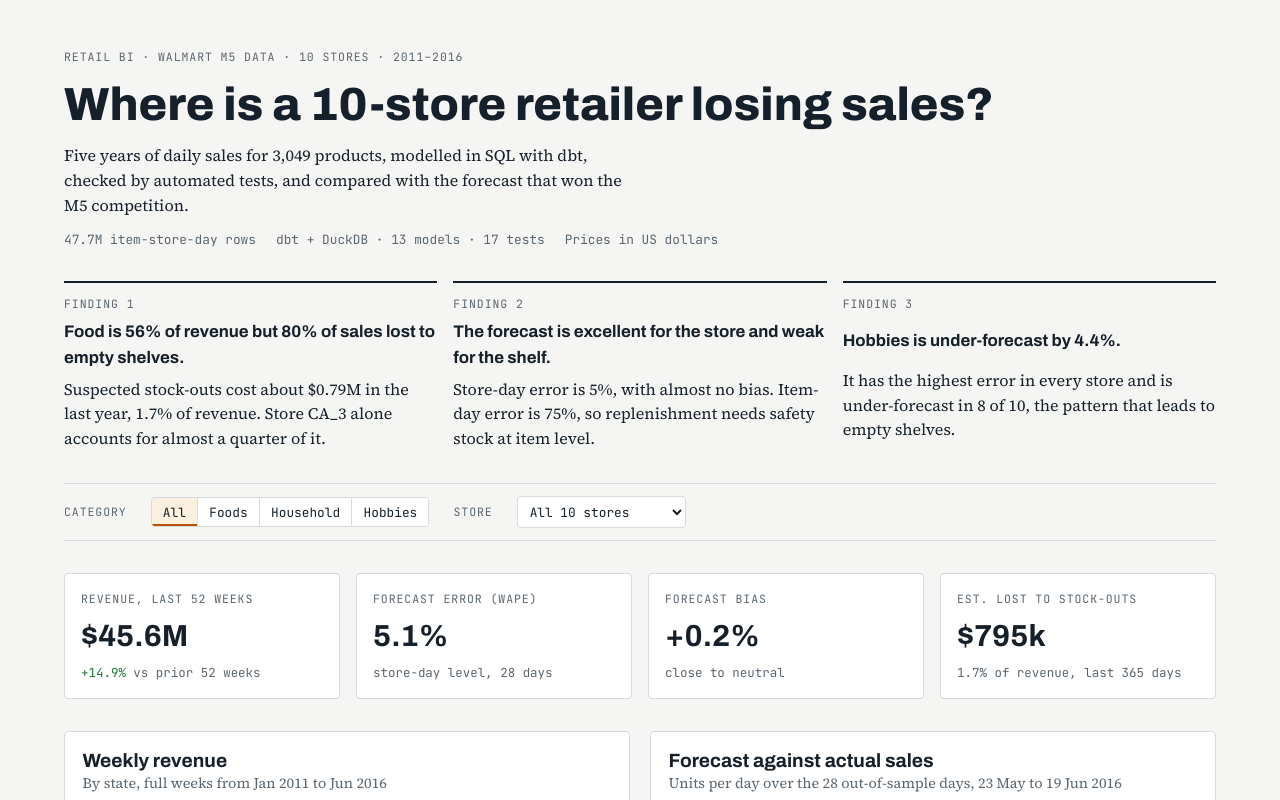
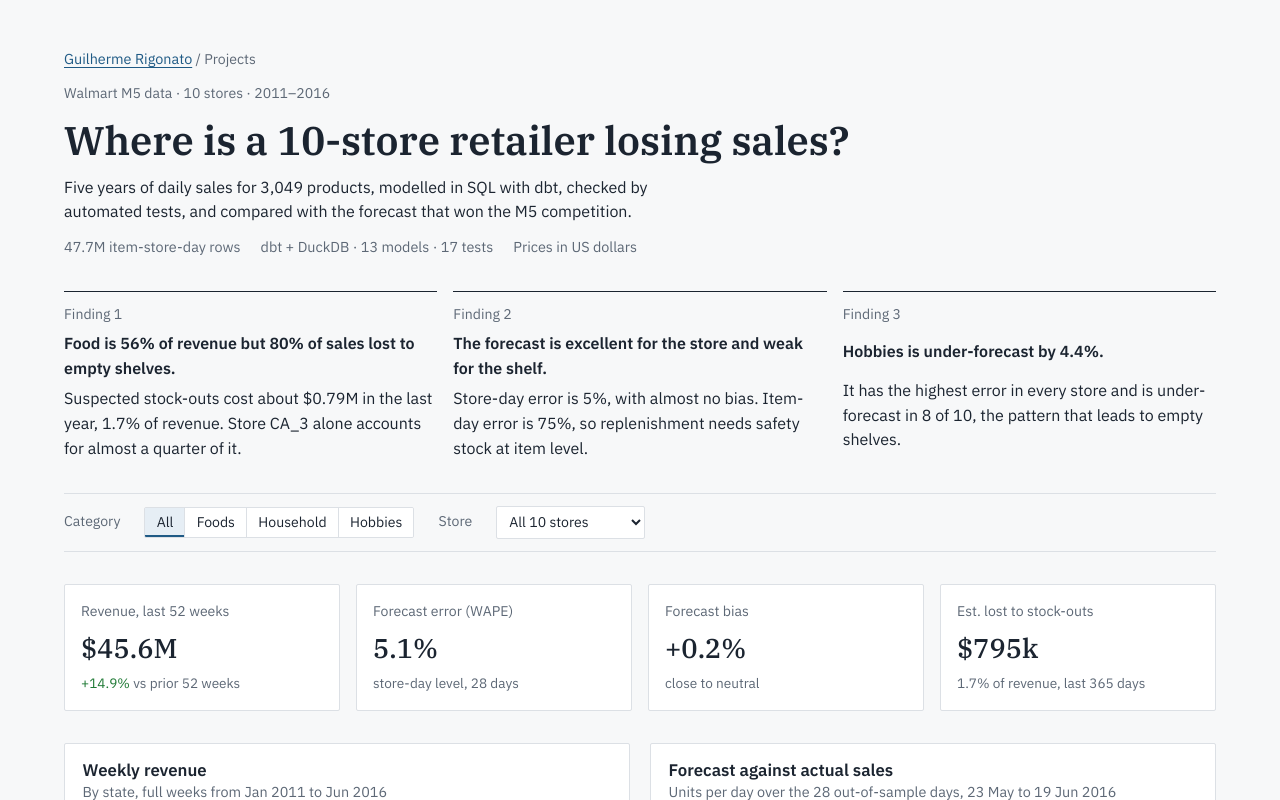
Before and after one commit to Alpralex/alpralex.github.io, a plain HTML site: page 5-retail-bi/index.html in a window 1280 px wide. Shown: the top 800 px of the page. Drawn offline with Linux system fonts and the light colour scheme.

Commit message:
Restyle M5 dashboard page (#11)
Claude-Session: https://claude.ai/code/session_01AXCpNi3xcaaV1d5eCcctJc

Co-authored-by: Claude <noreply@anthropic.com>

```diff
--- a/5-retail-bi/index.html
+++ b/5-retail-bi/index.html
@@ -7,32 +7,33 @@
 
 <link rel="preconnect" href="https://fonts.googleapis.com">
 <link rel="preconnect" href="https://fonts.gstatic.com" crossorigin>
-<link rel="stylesheet" href="https://fonts.googleapis.com/css2?family=Archivo:wdth,wght@62..125,400..800&family=Source+Serif+4:opsz,wght@8..60,400;8..60,600&family=JetBrains+Mono:wght@400;600&display=swap">
+<link rel="stylesheet" href="https://fonts.googleapis.com/css2?family=IBM+Plex+Sans:wght@400;500;600&family=IBM+Plex+Serif:wght@500;600&family=IBM+Plex+Mono:wght@400&display=swap">
 <style>
 /* Layout: a store-operations review. Findings first, one filter row, then four panels that answer: how big, how well forecast, where sales are lost, which items. */
 :root {
-  --paper: #f5f6f4;
+  --paper: #f7f8f9;
   --sheet: #ffffff;
-  --ink: #16202a;
-  --muted: #5a6670;
-  --rule: #d6dbd9;
-  --grid: #e6e9e8;
-  --signal: #b45309;
-  --signal-soft: #fbefe0;
+  --ink: #1b2430;
+  --muted: #5d6876;
+  --rule: #dce0e5;
+  --grid: #eceff2;
+  --signal: #1f5a85;
+  --signal-soft: #e6eef5;
   --s1: #2a78d6;
   --s2: #eb6834;
   --s3: #1baf7a;
   --seq-1: #cde2fb; --seq-2: #9ec5f4; --seq-3: #6da7ec; --seq-4: #3987e5; --seq-5: #256abf;
   --good: #1f7a35;
   --warn: #9a6c00;
-  --display: "Archivo", "Helvetica Neue", Arial, sans-serif;
-  --body: "Source Serif 4", Georgia, serif;
-  --mono: "JetBrains Mono", ui-monospace, Menlo, Consolas, monospace;
+  --display: "IBM Plex Sans", "Helvetica Neue", Arial, sans-serif;
+  --serif: "IBM Plex Serif", Georgia, serif;
+  --body: "IBM Plex Sans", "Helvetica Neue", Arial, sans-serif;
+  --mono: "IBM Plex Mono", ui-monospace, Menlo, Consolas, monospace;
 }
 @media (prefers-color-scheme: dark) {
   :root:not([data-theme="light"]) {
-    --paper: #12181d; --sheet: #182128; --ink: #e6eaec; --muted: #9aa7b0; --rule: #2c3943; --grid: #233039;
-    --signal: #f0a04b; --signal-soft: #2d2216;
+    --paper: #121519; --sheet: #181c21; --ink: #e3e7eb; --muted: #97a2ad; --rule: #2a3038; --grid: #20252c;
+    --signal: #86b6da; --signal-soft: #1a2633;
     --s1: #3987e5; --s2: #d95926; --s3: #199e70;
     --seq-1: #1a2c40; --seq-2: #184f95; --seq-3: #1c5cab; --seq-4: #2a78d6; --seq-5: #5598e7;
     --good: #5cb873; --warn: #d9a63a;
@@ -40,8 +41,8 @@
   }
 }
 :root[data-theme="dark"] {
-  --paper: #12181d; --sheet: #182128; --ink: #e6eaec; --muted: #9aa7b0; --rule: #2c3943; --grid: #233039;
-  --signal: #f0a04b; --signal-soft: #2d2216;
+  --paper: #121519; --sheet: #181c21; --ink: #e3e7eb; --muted: #97a2ad; --rule: #2a3038; --grid: #20252c;
+  --signal: #86b6da; --signal-soft: #1a2633;
   --s1: #3987e5; --s2: #d95926; --s3: #199e70;
   --seq-1: #1a2c40; --seq-2: #184f95; --seq-3: #1c5cab; --seq-4: #2a78d6; --seq-5: #5598e7;
   --good: #5cb873; --warn: #d9a63a;
@@ -50,54 +51,55 @@
 body { background: var(--paper); color: var(--ink); font-family: var(--body); font-size: 1rem; line-height: 1.55; }
 .wrap { max-width: 72rem; margin: 0 auto; padding-block: 2.5rem 4rem; padding-left: max(16px, env(safe-area-inset-left, 0px)); padding-right: max(16px, env(safe-area-inset-right, 0px)); display: grid; gap: 2rem; }
 h1, h2, h3 { font-family: var(--display); margin: 0; line-height: 1.15; text-wrap: balance; }
-h1 { font-size: clamp(1.9rem, 4.6vw, 2.9rem); font-weight: 800; font-stretch: 108%; }
-h2 { font-size: 1.2rem; font-weight: 700; }
+h1 { font-family: var(--serif); font-size: clamp(1.8rem, 4.2vw, 2.5rem); font-weight: 600; }
+h2 { font-size: 1.05rem; font-weight: 600; }
 p { margin: 0; max-width: 68ch; }
-.label { font-family: var(--mono); font-size: 0.72rem; letter-spacing: 0.08em; text-transform: uppercase; color: var(--muted); }
+.label { font-size: 0.88rem; color: var(--muted); }
+.crumb { font-size: 0.9rem; }
 a { color: var(--signal); text-underline-offset: 3px; }
 header { display: grid; gap: 0.75rem; }
-.meta { display: flex; flex-wrap: wrap; gap: 0.35rem 1.25rem; font-family: var(--mono); font-size: 0.8rem; color: var(--muted); }
+.meta { display: flex; flex-wrap: wrap; gap: 0.35rem 1.25rem; font-size: 0.9rem; color: var(--muted); }
 
 .findings { display: grid; grid-template-columns: repeat(auto-fit, minmax(16rem, 1fr)); gap: 1rem; counter-reset: f; }
-.finding { border-top: 2px solid var(--ink); padding-top: 0.75rem; display: grid; gap: 0.35rem; min-width: 0; }
-.finding b { font-family: var(--display); font-size: 1.05rem; }
+.finding { border-top: 1px solid var(--ink); padding-top: 0.75rem; display: grid; gap: 0.35rem; min-width: 0; }
+.finding b { font-weight: 600; font-size: 1rem; }
 
 .filters { display: flex; flex-wrap: wrap; gap: 0.75rem 1.5rem; align-items: center; padding: 0.75rem 0; border-block: 1px solid var(--rule); position: sticky; top: env(safe-area-inset-top, 0px); background: var(--paper); z-index: 5; }
 body::before { content: ""; position: fixed; inset: 0 0 auto; height: env(safe-area-inset-top, 0px); z-index: 10; background: var(--paper); }
-.seg { display: inline-flex; border: 1px solid var(--rule); border-radius: 4px; overflow: hidden; }
-.seg button { font-family: var(--mono); font-size: 0.8rem; padding: 0.35rem 0.7rem; background: var(--sheet); color: var(--ink); border: 0; border-right: 1px solid var(--rule); cursor: pointer; }
+.seg { display: inline-flex; border: 1px solid var(--rule); border-radius: 2px; overflow: hidden; }
+.seg button { font-family: var(--body); font-size: 0.88rem; padding: 0.35rem 0.7rem; background: var(--sheet); color: var(--ink); border: 0; border-right: 1px solid var(--rule); cursor: pointer; }
 .seg button:last-child { border-right: 0; }
 .seg button[aria-pressed="true"] { background: var(--signal-soft); color: var(--ink); box-shadow: inset 0 -2px 0 var(--signal); }
-select { font-family: var(--mono); font-size: 0.8rem; padding: 0.35rem 0.5rem; background: var(--sheet); color: var(--ink); border: 1px solid var(--rule); border-radius: 4px; }
+select { font-family: var(--body); font-size: 0.88rem; padding: 0.35rem 0.5rem; background: var(--sheet); color: var(--ink); border: 1px solid var(--rule); border-radius: 2px; }
 button:focus-visible, select:focus-visible, a:focus-visible { outline: 2px solid var(--signal); outline-offset: 2px; }
-.reset { font-family: var(--mono); font-size: 0.75rem; background: none; border: 0; color: var(--signal); cursor: pointer; text-decoration: underline; }
+.reset { font-family: var(--body); font-size: 0.85rem; background: none; border: 0; color: var(--signal); cursor: pointer; text-decoration: underline; }
 
 .kpis { display: grid; grid-template-columns: repeat(auto-fit, minmax(13rem, 1fr)); gap: 1rem; }
-.kpi { background: var(--sheet); border: 1px solid var(--rule); border-radius: 4px; padding: 1rem; display: grid; gap: 0.25rem; min-width: 0; }
-.kpi .v { font-family: var(--display); font-size: 1.9rem; font-weight: 700; font-stretch: 92%; font-variant-numeric: tabular-nums; }
-.kpi .d { font-family: var(--mono); font-size: 0.78rem; color: var(--muted); }
+.kpi { background: var(--sheet); border: 1px solid var(--rule); border-radius: 2px; padding: 1rem; display: grid; gap: 0.25rem; min-width: 0; }
+.kpi .v { font-family: var(--serif); font-size: 1.7rem; font-weight: 500; font-variant-numeric: tabular-nums; }
+.kpi .d { font-size: 0.85rem; color: var(--muted); }
 .up { color: var(--good); } .down { color: var(--warn); }
 
 .grid2 { display: grid; grid-template-columns: repeat(auto-fit, minmax(min(100%, 30rem), 1fr)); gap: 1.25rem; }
-.panel { background: var(--sheet); border: 1px solid var(--rule); border-radius: 4px; padding: 1.1rem; display: grid; gap: 0.75rem; align-content: start; min-width: 0; }
+.panel { background: var(--sheet); border: 1px solid var(--rule); border-radius: 2px; padding: 1.1rem; display: grid; gap: 0.75rem; align-content: start; min-width: 0; }
 .panel .sub { font-size: 0.9rem; color: var(--muted); }
 .chart { position: relative; width: 100%; }
 .chart svg { display: block; width: 100%; height: auto; overflow: visible; }
-.chart text { font-family: var(--mono); font-size: 11px; fill: var(--muted); }
+.chart text { font-family: var(--body); font-size: 11px; fill: var(--muted); }
 .chart .lbl { fill: var(--ink); font-weight: 600; }
-.legend { display: flex; flex-wrap: wrap; gap: 0.25rem 1rem; font-family: var(--mono); font-size: 0.78rem; color: var(--ink); }
+.legend { display: flex; flex-wrap: wrap; gap: 0.25rem 1rem; font-size: 0.85rem; color: var(--ink); }
 .legend i { display: inline-block; width: 14px; height: 3px; border-radius: 2px; vertical-align: middle; margin-right: 0.35rem; }
 .legend i.dash { background: repeating-linear-gradient(90deg, var(--s2) 0 5px, transparent 5px 8px) !important; }
 
-.tip { position: absolute; pointer-events: none; background: var(--ink); color: var(--paper); font-family: var(--mono); font-size: 0.75rem; padding: 0.45rem 0.6rem; border-radius: 4px; white-space: nowrap; transform: translate(-50%, calc(-100% - 10px)); z-index: 3; line-height: 1.45; }
+.tip { position: absolute; pointer-events: none; background: var(--ink); color: var(--paper); font-family: var(--body); font-size: 0.8rem; padding: 0.45rem 0.6rem; border-radius: 3px; white-space: nowrap; transform: translate(-50%, calc(-100% - 10px)); z-index: 3; line-height: 1.45; }
 .tip[hidden] { display: none; }
 
 .tbl-wrap { overflow-x: auto; }
 table { border-collapse: collapse; width: 100%; font-size: 0.85rem; }
 th, td { padding: 0.4rem 0.55rem; text-align: right; border-bottom: 1px solid var(--rule); font-variant-numeric: tabular-nums; white-space: nowrap; }
-th { font-family: var(--mono); font-size: 0.7rem; font-weight: 600; letter-spacing: 0.06em; text-transform: uppercase; color: var(--muted); }
+th { font-size: 0.8rem; font-weight: 600; color: var(--muted); }
 th:first-child, td:first-child { text-align: left; }
-td.cell { font-family: var(--mono); }
+td.cell { font-variant-numeric: tabular-nums; }
 .heat-1 { background: var(--seq-1); } .heat-2 { background: var(--seq-2); } .heat-3 { background: var(--seq-3); color: #fff; } .heat-4 { background: var(--seq-4); color: #fff; } .heat-5 { background: var(--seq-5); color: #fff; }
 .method { display: grid; gap: 0.5rem; font-size: 0.9rem; color: var(--muted); border-top: 1px solid var(--rule); padding-top: 1rem; }
 .method ul { margin: 0; padding-left: 1.1rem; display: grid; gap: 0.3rem; max-width: 80ch; }
@@ -107,7 +109,8 @@ td.cell { font-family: var(--mono); }
 
 <main class="wrap">
   <header>
-    <span class="label">Retail BI · Walmart M5 data · 10 stores · 2011–2016</span>
+    <p class="crumb"><a href="/">Guilherme Rigonato</a> <span class="label">/ Projects</span></p>
+    <span class="label">Walmart M5 data · 10 stores · 2011–2016</span>
     <h1>Where is a 10-store retailer losing sales?</h1>
     <p>Five years of daily sales for 3,049 products, modelled in SQL with dbt, checked by automated tests, and compared with the forecast that won the M5 competition.</p>
     <div class="meta">
```
